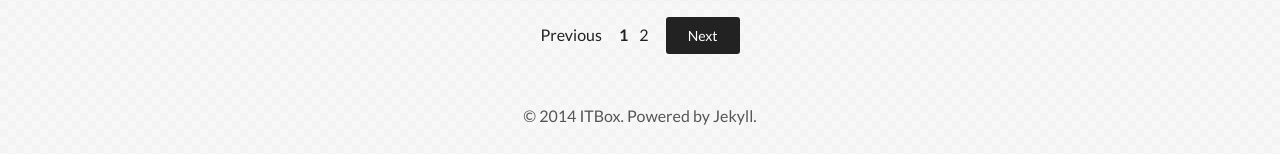
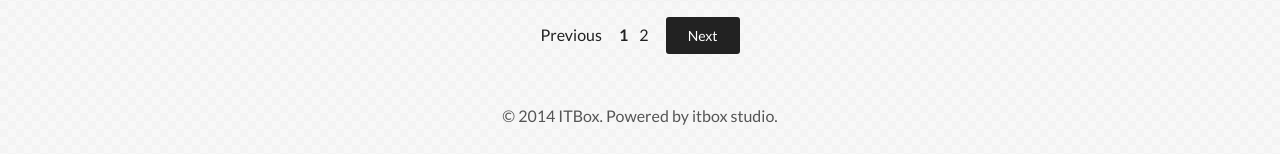
Before and after one commit to ITBox/ITBox.github.io, a Jekyll site: the page built from index.html, in a window 1280 px wide and 900 px high, scrolled down 11008 px. Shown: the part 743-897 px from the top of the window. Built offline with Jekyll 4.4.1, drawn with Linux system fonts in a browser that asks for light colours; nearby versions of some CDN libraries; the list of posts is cut into pages by our own code.

Commit message:
change site

```diff
--- a/_includes/footer.html
+++ b/_includes/footer.html
@@ -1 +1 @@
-<span>&copy; {{ site.time | date: '%Y' }} {{ site.owner.name }}. Powered by <a href="http://jekyllrb.com">Jekyll</a>.</span>
+<span>&copy; {{ site.time | date: '%Y' }} {{ site.owner.name }}. Powered by <a href="http://itbox.cc">itbox studio</a>.</span>
```
